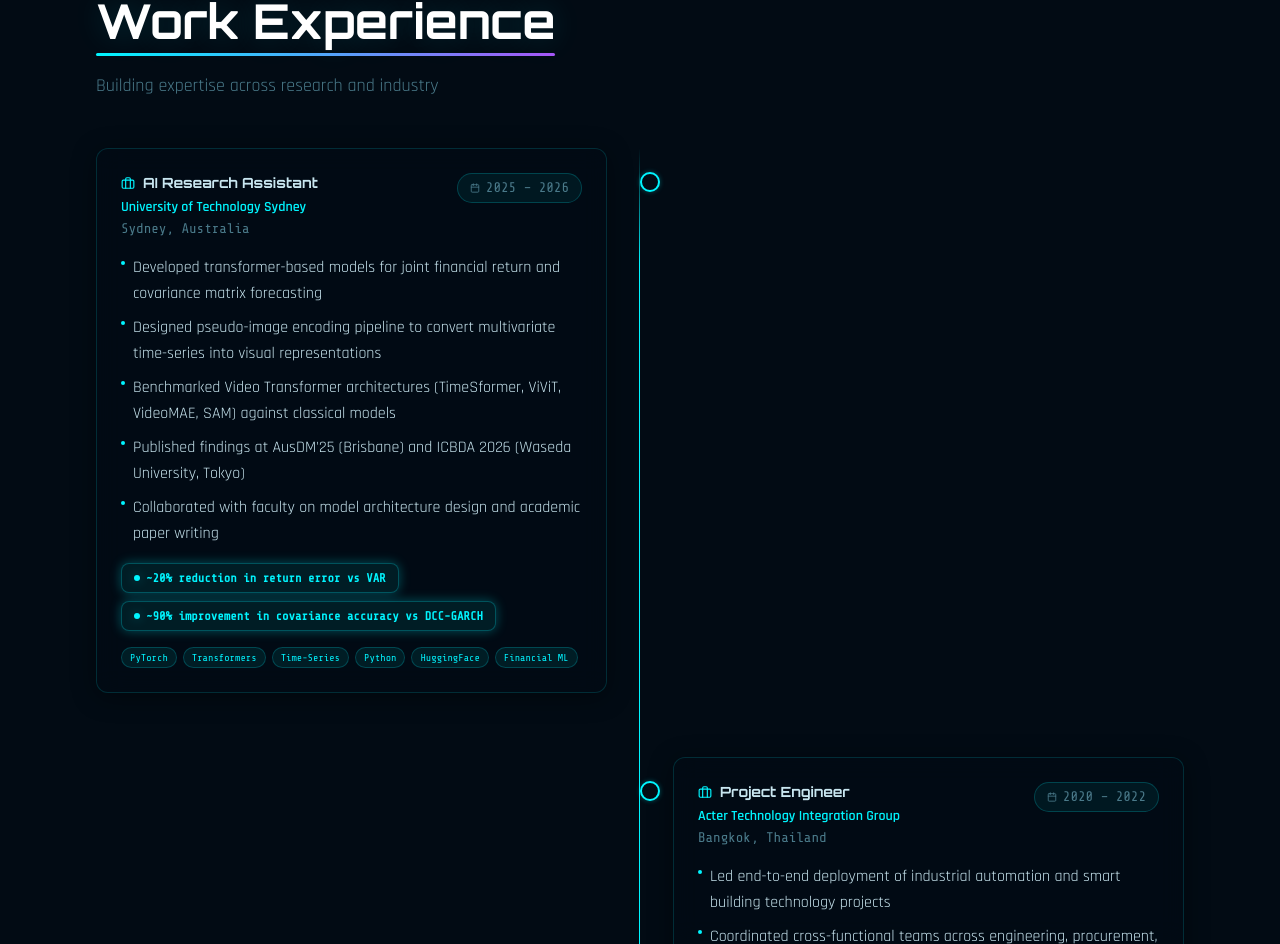
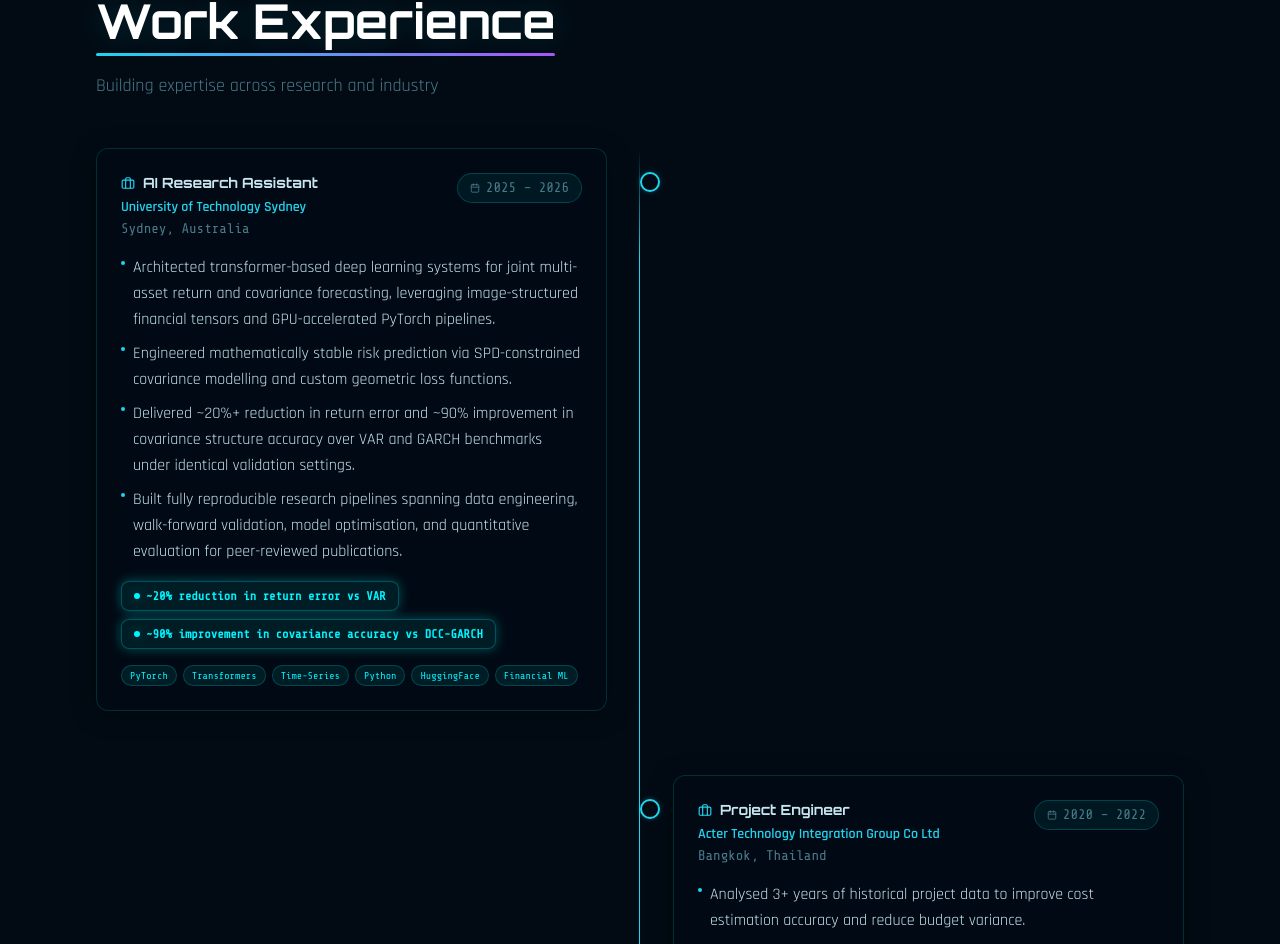
Before and after one commit to KittituchW/portfolio, a React (Vite) app: page / in a window 1280 px wide. Shown: the part 1856-2800 px from the top of the page. Built offline with nearby package versions, Linux system fonts and the light colour scheme.

Commit message:
update information from resume

```diff
--- a/src/App.tsx
+++ b/src/App.tsx
@@ -1,3 +1,4 @@
+import { CustomCursor } from '@/components/ui/CustomCursor'
 import { ParticleCanvas } from '@/components/canvas/ParticleCanvas'
 import { Navbar } from '@/components/layout/Navbar'
 import { Footer } from '@/components/layout/Footer'
@@ -13,6 +14,8 @@ import { Contact } from '@/components/sections/Contact'
 export default function App() {
   return (
     <div className="relative min-h-screen" style={{ background: 'var(--bg)' }}>
+      <CustomCursor />
+
       {/* Particle canvas — fixed behind everything */}
       <ParticleCanvas />
 
--- a/src/data/resume.ts
+++ b/src/data/resume.ts
@@ -83,18 +83,12 @@ export const profile = {
   bio: `Machine Learning Engineer and Data Scientist specialising in deep learning,
 time-series forecasting, and production ML systems. Published researcher
 at AusDM'25 and ICBDA 2026.`,
-  about: `I'm a Machine Learning Engineer and Data Scientist with a strong foundation in
-deep learning, transformer architectures, and production ML systems. My research focuses
-on applying video transformer models to financial time-series forecasting, achieving
-state-of-the-art results over classical multivariate models. I hold a Master of Data Science
-from the University of Technology Sydney (GPA 6.78/7.0) and am the recipient of the
-prestigious UTS President's Scholarship. I'm passionate about bridging cutting-edge research
-with real-world deployable systems.`,
+  about: `I'm a Machine Learning Engineer and Data Scientist specialising in deep learning, transformer architectures, and production ML systems. My research focuses on applying video transformer models to financial time-series forecasting, achieving state-of-the-art results over classical multivariate models. I hold a Master of Data Science and Innovation from the University of Technology Sydney (GPA 6.78/7.0) and am the recipient of the prestigious UTS President's Scholarship and International Research Scholarship. I'm passionate about bridging cutting-edge research with real-world deployable systems — from data engineering to cloud deployment using PyTorch, FastAPI, Docker, and GCP.`,
   education: {
-    degree: 'Master of Data Science',
+    degree: 'Master of Data Science and Innovation',
     institution: 'University of Technology Sydney (UTS)',
     gpa: '6.78 / 7.0',
-    scholarship: "UTS President's Scholarship recipient",
+    scholarship: "UTS President's Scholarship & International Research Scholarship recipient",
   },
   typewriterPhrases: [
     'ML Systems',
@@ -111,9 +105,9 @@ with real-world deployable systems.`,
 
 export const stats = [
   { label: 'GPA', value: 6.78, suffix: '/7.0', decimals: 2 },
-  { label: 'Publications', value: 2, suffix: '', decimals: 0 },
+  { label: 'Publications', value: 3, suffix: '', decimals: 0 },
   { label: 'Projects', value: 5, suffix: '+', decimals: 0 },
-  { label: 'Awards', value: 5, suffix: '', decimals: 0 },
+  { label: 'Awards', value: 6, suffix: '', decimals: 0 },
 ]
 
 // ============================================================
@@ -127,11 +121,10 @@ export const experiences: Experience[] = [
     period: '2025 – 2026',
     location: 'Sydney, Australia',
     bullets: [
-      'Developed transformer-based models for joint financial return and covariance matrix forecasting',
-      'Designed pseudo-image encoding pipeline to convert multivariate time-series into visual representations',
-      'Benchmarked Video Transformer architectures (TimeSformer, ViViT, VideoMAE, SAM) against classical models',
-      'Published findings at AusDM\'25 (Brisbane) and ICBDA 2026 (Waseda University, Tokyo)',
-      'Collaborated with faculty on model architecture design and academic paper writing',
+      'Architected transformer-based deep learning systems for joint multi-asset return and covariance forecasting, leveraging image-structured financial tensors and GPU-accelerated PyTorch pipelines.',
+      'Engineered mathematically stable risk prediction via SPD-constrained covariance modelling and custom geometric loss functions.',
+      'Delivered ~20%+ reduction in return error and ~90% improvement in covariance structure accuracy over VAR and GARCH benchmarks under identical validation settings.',
+      'Built fully reproducible research pipelines spanning data engineering, walk-forward validation, model optimisation, and quantitative evaluation for peer-reviewed publications.',
     ],
     metrics: [
       '~20% reduction in return error vs VAR',
@@ -140,22 +133,21 @@ export const experiences: Experience[] = [
     tags: ['PyTorch', 'Transformers', 'Time-Series', 'Python', 'HuggingFace', 'Financial ML'],
   },
   {
-    company: 'Acter Technology Integration Group',
+    company: 'Acter Technology Integration Group Co Ltd',
     role: 'Project Engineer',
     period: '2020 – 2022',
     location: 'Bangkok, Thailand',
     bullets: [
-      'Led end-to-end deployment of industrial automation and smart building technology projects',
-      'Coordinated cross-functional teams across engineering, procurement, and client management',
-      'Implemented IoT integration solutions connecting hardware systems to cloud dashboards',
-      'Managed project timelines and technical documentation for enterprise clients',
-      'Delivered system integration reports and post-deployment support documentation',
+      'Analysed 3+ years of historical project data to improve cost estimation accuracy and reduce budget variance.',
+      'Delivered data-driven progress reports and project risk assessments.',
+      'Coordinated engineering teams and vendors to ensure smooth delivery.',
+      'Applied analytical problem solving and root-cause analysis to improve reliability.',
     ],
     metrics: [
-      'Managed 5+ enterprise deployments',
-      'Reduced project delivery time by 15%',
+      '3+ years of project data analysed',
+      'Improved cost estimation accuracy',
     ],
-    tags: ['Project Management', 'IoT', 'System Integration', 'Automation', 'Documentation'],
+    tags: ['Project Management', 'Data Analysis', 'Risk Assessment', 'Coordination', 'Documentation'],
   },
 ]
 
@@ -168,10 +160,10 @@ export const projects: Project[] = [
     id: 'crypto-forecasting',
     title: 'Crypto Forecasting System',
     description:
-      'Production-ready ML forecasting system for T+2 crypto price prediction with walk-forward validation, deployed as a REST API with interactive Streamlit dashboard.',
-    tags: ['Python', 'FastAPI', 'Docker', 'Streamlit', 'Render', 'Walk-forward Validation'],
+      'Production-ready ML forecasting system predicting T+2 high prices for four cryptocurrencies. Implemented walk-forward validation, Bayesian hyperparameter optimisation, and containerised FastAPI microservices on Render with a real-time Streamlit dashboard.',
+    tags: ['Python', 'FastAPI', 'Docker', 'Streamlit', 'Render', 'Bayesian Optimisation'],
     accentColor: 'orange',
-    metrics: ['17% MAE improvement', 'T+2 horizon forecasting'],
+    metrics: ['17% MAE improvement over baseline', 'T+2 horizon forecasting', '4 cryptocurrencies'],
     icon: 'TrendingUp',
     link: 'https://github.com/KittituchW',
   },
@@ -179,7 +171,7 @@ export const projects: Project[] = [
     id: 'resume-optimizer',
     title: 'Smart Resume Optimizer',
     description:
-      'Hybrid NLP pipeline with RAG-powered ATS-optimized resume rewriting using BERT-based NER for skill extraction and LangChain for context-aware generation.',
+      'Hybrid NLP pipeline using BERT-based NER, fuzzy matching, and rule-based parsing to extract structured data from PDF resumes. RAG-powered rewriting injects ATS keyword patterns and role-specific skill clusters into the LLM for standards-aligned optimisation.',
     tags: ['Django', 'BERT', 'NER', 'RAG', 'LangChain', 'PDF'],
     accentColor: 'cyan',
     icon: 'FileText',
@@ -189,10 +181,10 @@ export const projects: Project[] = [
     id: 'fake-news-detection',
     title: 'AI Fake News Detection',
     description:
-      'Hybrid NLP classification system combining XGBoost with TF-IDF and engineered linguistic features for high-accuracy fake news detection.',
+      'Hybrid NLP classification combining TF-IDF, sentiment polarity, lexical diversity, and stylistic ratios with XGBoost for high-accuracy misinformation detection. Deployed as a lightweight Streamlit inference system.',
     tags: ['XGBoost', 'TF-IDF', 'Streamlit', 'NLP', 'Feature Engineering'],
     accentColor: 'green',
-    metrics: ['96.13% accuracy'],
+    metrics: ['96.13% classification accuracy'],
     icon: 'Shield',
     link: 'https://github.com/KittituchW',
   },
@@ -200,7 +192,7 @@ export const projects: Project[] = [
     id: 'airbnb-pipeline',
     title: 'Airbnb & Census ELT Pipeline',
     description:
-      'Cloud ELT pipelines with Airflow orchestration, dbt transformations, SCD2 snapshots, and Gold-tier datamarts on BigQuery using Medallion Architecture.',
+      'Cloud ELT pipelines using Airflow orchestration, dbt snapshots (SCD2), and Medallion Architecture on GCP. Delivered Gold-tier datamarts on BigQuery with fully documented modelling decisions.',
     tags: ['Airflow', 'dbt', 'GCP', 'BigQuery', 'SCD2', 'Medallion Architecture'],
     accentColor: 'purple',
     icon: 'Database',
@@ -210,7 +202,7 @@ export const projects: Project[] = [
     id: 'mindful-chat',
     title: 'Mindful Chat',
     description:
-      'Empathetic mental health chatbot using fine-tuned LLMs with LoRA training, achieving nuanced emotional understanding and supportive conversation flows.',
+      'Empathetic mental health chatbot using fine-tuned LLMs with LoRA training. Evaluated via blind human evaluation and deployed on Streamlit. Winner of the UTS AI Showcase Tech Festival.',
     tags: ['LLMs', 'LoRA', 'Fine-tuning', 'Streamlit', 'HuggingFace'],
     accentColor: 'orange',
     award: '🏆 Best Project — UTS AI Showcase',
@@ -225,30 +217,44 @@ export const projects: Project[] = [
 
 export const publications: Publication[] = [
   {
+    title: 'Transforming Image-Structured Financial Time Series for the Joint Model of Return and Covariance',
+    conference: 'IEEE Transactions on Artificial Intelligence',
+    location: 'Under Review',
+    date: '2026',
+    badge: 'IEEE TAI — Under Review',
+    findings: [
+      'Novel covariance-as-image augmentation encoding cross-asset correlations as pixel-level spatial features for TimeSformer',
+      'Learnable asset and positional embeddings preserving asset-specific identity across spatial dimensions',
+      '~28% return RMSE reduction vs VARIMA and ~99.4% covariance error reduction vs DCC-GARCH (Frobenius norm) across 10 assets under 2025 Trump Tariff stress regime',
+    ],
+    tags: ['TimeSformer', 'Covariance-as-Image', 'Positional Embeddings', 'SPD', 'Financial ML'],
+    accentColor: 'purple',
+  },
+  {
     title: 'Comparative Evaluation of Video Transformer Architectures for Joint Financial Return and Covariance Matrix Forecasting',
-    conference: 'ICBDA 2026',
+    conference: 'ICBDA 2026 — 11th International Conference on Big Data Analytics',
     location: 'Waseda University, Tokyo, Japan',
     date: 'April 11, 2026',
     badge: 'ICBDA 2026',
     findings: [
-      '23% RMSE reduction over VARIMA',
-      '90%+ covariance geometry improvement vs DCC-GARCH',
-      'VideoMAE & SAM identified as strongest architectures',
+      'Benchmarked TimeSformer, ViViT, VideoMAE, and SAM in a unified Two-Head transformer',
+      '~23% RMSE reduction over VARIMA; covariance geometry improved by 90%+ vs DCC-GARCH',
+      'VideoMAE and SAM identified as strongest architectures for cross-asset co-movement modelling',
     ],
     tags: ['TimeSformer', 'ViViT', 'VideoMAE', 'SAM', 'SPD', 'Cholesky'],
     accentColor: 'purple',
     link: 'https://dl.acm.org/doi/10.1145/3717052.3726388',
   },
   {
-    title: "Image-Structured Financial Time Series: Time-Space Transformers for Joint Return and Covariance Forecasting",
-    conference: "AusDM'25",
+    title: 'Modelling Financial Time Series of Returns and Covariance Matrices Using Time-Space Transformers',
+    conference: "AusDM'25 — 23rd Australasian Data Science and Machine Learning Conference",
     location: 'Brisbane, Australia',
     date: 'November 26, 2025',
     badge: "AusDM'25",
     findings: [
-      '20.6% return error reduction vs VAR',
-      '~90% covariance error reduction vs VAR & DCC-GARCH',
-      'First to show video transformers outperform classical multivariate models',
+      '20.6% return error reduction vs VAR; ~90% covariance error reduction vs VAR & DCC-GARCH',
+      'Among the first studies showing video transformers outperform classical multivariate forecasting models',
+      'Proposed image-structured representation of multi-asset financial time series for transformer-based forecasting',
     ],
     tags: ['Transformer', 'Financial Time Series', 'Pseudo-image', 'Spatial Encoding'],
     accentColor: 'cyan',
@@ -263,10 +269,10 @@ export const publications: Publication[] = [
 export const radarData = [
   { subject: 'Machine Learning', score: 92 },
   { subject: 'Deep Learning', score: 90 },
-  { subject: 'NLP', score: 82 },
-  { subject: 'MLOps', score: 85 },
-  { subject: 'Data Engineering', score: 80 },
-  { subject: 'Cloud/Infra', score: 75 },
+  { subject: 'NLP', score: 85 },
+  { subject: 'MLOps', score: 87 },
+  { subject: 'Data Engineering', score: 82 },
+  { subject: 'Time Series', score: 90 },
 ]
 
 export const skillGroups: SkillGroup[] = [
@@ -284,10 +290,10 @@ export const skillGroups: SkillGroup[] = [
     category: 'Deep Learning',
     skills: [
       { name: 'PyTorch', level: 92 },
-      { name: 'TensorFlow', level: 80 },
+      { name: 'TensorFlow/Keras', level: 80 },
       { name: 'HuggingFace', level: 88 },
       { name: 'GPU Training', level: 85 },
-      { name: 'Fine-tuning', level: 83 },
+      { name: 'Model Fine-tuning', level: 83 },
     ],
   },
   {
@@ -296,8 +302,18 @@ export const skillGroups: SkillGroup[] = [
       { name: 'BERT/LLMs', level: 88 },
       { name: 'spaCy', level: 80 },
       { name: 'TF-IDF', level: 90 },
-      { name: 'Text Classification', level: 87 },
       { name: 'RAG', level: 82 },
+      { name: 'Vector Databases', level: 78 },
+    ],
+  },
+  {
+    category: 'Time Series',
+    skills: [
+      { name: 'TimeSformer', level: 92 },
+      { name: 'VAR/ARIMA', level: 88 },
+      { name: 'GARCH/DCC-GARCH', level: 85 },
+      { name: 'SPD Matrices', level: 82 },
+      { name: 'Cholesky Decomposition', level: 80 },
     ],
   },
   {
@@ -306,48 +322,40 @@ export const skillGroups: SkillGroup[] = [
       { name: 'Docker', level: 88 },
       { name: 'FastAPI', level: 90 },
       { name: 'Git/CI-CD', level: 85 },
-      { name: 'Streamlit', level: 92 },
-      { name: 'LangChain', level: 80 },
+      { name: 'MLflow / W&B', level: 80 },
+      { name: 'LangChain / N8N', level: 80 },
     ],
   },
   {
     category: 'Data Eng',
     skills: [
       { name: 'Airflow', level: 82 },
-      { name: 'dbt', level: 80 },
-      { name: 'BigQuery', level: 85 },
+      { name: 'dbt (SCD2)', level: 80 },
+      { name: 'BigQuery / GCP', level: 85 },
       { name: 'PySpark', level: 75 },
-      { name: 'GCP', level: 82 },
-    ],
-  },
-  {
-    category: 'Cloud',
-    skills: [
-      { name: 'GCP', level: 82 },
-      { name: 'AWS', level: 65 },
-      { name: 'Snowflake', level: 70 },
-      { name: 'Vercel', level: 85 },
-      { name: 'Render', level: 83 },
+      { name: 'ETL/ELT Pipelines', level: 83 },
     ],
   },
 ]
 
 export const allTechTags = [
   // Languages
-  'Python', 'TypeScript', 'SQL',
+  'Python', 'SQL', 'R', 'Bash',
   // ML/DL
   'PyTorch', 'TensorFlow', 'scikit-learn', 'XGBoost', 'LightGBM', 'CatBoost',
   'HuggingFace', 'LoRA', 'Fine-tuning', 'BERT', 'Transformers', 'RAG',
   // NLP
   'spaCy', 'TF-IDF', 'NER', 'LangChain',
+  // Time Series
+  'TimeSformer', 'VAR/ARIMA', 'GARCH', 'SPD Matrices', 'Cholesky',
   // MLOps
-  'Docker', 'FastAPI', 'Streamlit', 'Git', 'CI/CD',
+  'Docker', 'FastAPI', 'Streamlit', 'Git', 'CI/CD', 'MLflow', 'W&B', 'N8N',
   // Data Engineering
   'Airflow', 'dbt', 'BigQuery', 'PySpark', 'SCD2',
   // Cloud
-  'GCP', 'AWS', 'Snowflake', 'Vercel', 'Render',
+  'GCP', 'AWS', 'Snowflake', 'Render',
   // Tools
-  'Jupyter', 'Pandas', 'NumPy', 'Matplotlib', 'Django',
+  'Jupyter', 'Pandas', 'NumPy', 'Tableau', 'Django', 'OpenCV',
 ]
 
 // ============================================================
@@ -360,7 +368,7 @@ export const awards: Award[] = [
     org: 'University of Technology Sydney',
     year: '2026',
     description:
-      'Fully funded research scholarship awarded on a competitive merit basis to outstanding HDR candidates.',
+      'Fully funded research scholarship valued at AUD $39,000 per annum (tax-free). Awarded competitively based on academic merit, research experience, and publication record.',
     icon: 'Trophy',
     accentColor: 'gold',
     metric: 'AUD $39,000 p.a. (tax-free)',
@@ -370,25 +378,25 @@ export const awards: Award[] = [
     org: 'University of Technology Sydney',
     year: '2026',
     description:
-      'Full tuition scholarship for outstanding international HDR candidates demonstrating research excellence.',
+      'Full tuition fee scholarship awarded to outstanding international Higher Degree by Research candidates in recognition of exceptional research potential.',
     icon: 'Award',
     accentColor: 'cyan',
   },
   {
-    title: 'TD School Merit Award',
+    title: 'TD School Merit Award for Outstanding Academic Achievement',
     org: 'University of Technology Sydney',
     year: '2025',
     description:
-      'Awarded to top 10% of graduating students with WAM ≥ 85, formally recorded on AHEGS.',
+      'Awarded to top 10% of graduating students with WAM ≥ 85. Officially recorded on Australian Higher Education Graduation Statement (AHEGS).',
     icon: 'Medal',
     accentColor: 'purple',
   },
   {
-    title: 'Best Project Award — UTS AI Showcase',
+    title: 'Best Project Award — UTS AI Showcase Tech Festival',
     org: 'University of Technology Sydney',
     year: '2025',
     description:
-      'Winner for Mindful Chat — an empathetic mental health chatbot using fine-tuned LLMs with LoRA training.',
+      'Winner for Mindful Chat — an empathetic mental health chatbot using fine-tuned LLMs with LoRA training, blind human evaluation, and Streamlit deployment.',
     icon: 'Star',
     accentColor: 'orange',
   },
@@ -397,17 +405,17 @@ export const awards: Award[] = [
     org: 'University of Technology Sydney',
     year: '2025',
     description:
-      'Top score in entire cohort using an optimised XGBoost model with engineered features.',
+      'Top score in entire cohort. Demonstrated that a well-optimised XGBoost model with advanced feature engineering can outperform complex neural network and ensemble models.',
     icon: 'Zap',
     accentColor: 'green',
     metric: 'AUROC 0.9997',
   },
   {
     title: '3rd Place Best Presentation (Cohort Voted)',
-    org: 'University of Technology Sydney',
+    org: 'UTS Data Visualisation and Narratives',
     year: '2025',
     description:
-      'Recognised for exceptional data storytelling in the Sydney Airbnb Market Dashboard project.',
+      'Recognised for exceptional data storytelling in the project: Unlocking Airbnb Success in Sydney (Sydney Airbnb Market Dashboard).',
     icon: 'BarChart2',
     accentColor: 'cyan',
   },
--- a/src/styles/globals.css
+++ b/src/styles/globals.css
@@ -5,22 +5,30 @@
 :root {
   --bg: #020b14;
   --bg2: #030f1c;
-  --cyan: #00f5ff;
-  --cyan2: #00bcd4;
-  --orange: #ff6b35;
+  --cyan: #22d3ee;
+  --cyan2: #06b6d4;
+  --orange: #f472b6;
+  --pink: #f472b6;
   --green: #39ff14;
   --purple: #a855f7;
   --text: #c8e6f0;
   --muted: #4a7a8a;
-  --card: rgba(0, 245, 255, 0.04);
-  --border: rgba(0, 245, 255, 0.15);
-  --glow: 0 0 20px rgba(0, 245, 255, 0.3);
+  --card: rgba(34, 211, 238, 0.04);
+  --border: rgba(34, 211, 238, 0.15);
+  --glow: 0 0 20px rgba(34, 211, 238, 0.3);
+  --gradient-main: linear-gradient(135deg, #22d3ee 0%, #a855f7 50%, #f472b6 100%);
 }
 
 * {
   margin: 0;
   padding: 0;
   box-sizing: border-box;
+}
+
+@media (pointer: fine) {
+  *, *::before, *::after {
+    cursor: none !important;
+  }
 }
 
 html {
@@ -56,7 +64,7 @@ body {
 
 /* Selection */
 ::selection {
-  background: rgba(0, 245, 255, 0.3);
+  background: rgba(34, 211, 238, 0.3);
   color: #fff;
 }
 
@@ -75,11 +83,11 @@ body {
 
 @keyframes pulse-glow {
   0%, 100% {
-    box-shadow: 0 0 5px rgba(0, 245, 255, 0.3);
+    box-shadow: 0 0 5px rgba(34, 211, 238, 0.3);
     transform: scale(1);
   }
   50% {
-    box-shadow: 0 0 20px rgba(0, 245, 255, 0.8);
+    box-shadow: 0 0 20px rgba(34, 211, 238, 0.8);
     transform: scale(1.05);
   }
 }
@@ -100,8 +108,8 @@ body {
 }
 
 @keyframes glow-pulse-orange {
-  0%, 100% { box-shadow: 0 0 5px rgba(255, 107, 53, 0.3); }
-  50% { box-shadow: 0 0 20px rgba(255, 107, 53, 0.8); }
+  0%, 100% { box-shadow: 0 0 5px rgba(244, 114, 182, 0.3); }
+  50% { box-shadow: 0 0 20px rgba(244, 114, 182, 0.8); }
 }
 
 @keyframes glow-pulse-green {
@@ -139,11 +147,11 @@ body {
 .font-mono-tech { font-family: 'Share Tech Mono', monospace; }
 
 .text-glow {
-  text-shadow: 0 0 10px rgba(0, 245, 255, 0.7), 0 0 20px rgba(0, 245, 255, 0.4);
+  text-shadow: 0 0 10px rgba(34, 211, 238, 0.7), 0 0 20px rgba(34, 211, 238, 0.4);
 }
 
 .text-glow-orange {
-  text-shadow: 0 0 10px rgba(255, 107, 53, 0.7), 0 0 20px rgba(255, 107, 53, 0.4);
+  text-shadow: 0 0 10px rgba(244, 114, 182, 0.7), 0 0 20px rgba(244, 114, 182, 0.4);
 }
 
 .text-glow-green {
@@ -188,7 +196,9 @@ body {
   background: linear-gradient(
     90deg,
     transparent 0%,
-    var(--cyan) 50%,
+    #22d3ee 25%,
+    #a855f7 50%,
+    #f472b6 75%,
     transparent 100%
   );
   background-size: 200% 100%;
@@ -240,7 +250,7 @@ body {
 
 /* Gradient text */
 .gradient-text {
-  background: linear-gradient(135deg, var(--cyan) 0%, var(--purple) 100%);
+  background: linear-gradient(135deg, #22d3ee 0%, #a855f7 50%, #f472b6 100%);
   -webkit-background-clip: text;
   -webkit-text-fill-color: transparent;
   background-clip: text;
@@ -254,10 +264,10 @@ body {
 
 /* Hover glow utilities */
 .hover-glow-cyan:hover {
-  box-shadow: 0 0 25px rgba(0, 245, 255, 0.4);
+  box-shadow: 0 0 25px rgba(34, 211, 238, 0.4);
 }
 .hover-glow-orange:hover {
-  box-shadow: 0 0 25px rgba(255, 107, 53, 0.4);
+  box-shadow: 0 0 25px rgba(244, 114, 182, 0.4);
 }
 .hover-glow-green:hover {
   box-shadow: 0 0 25px rgba(57, 255, 20, 0.4);
@@ -275,7 +285,7 @@ body {
 /* Recharts custom */
 .recharts-polar-grid-concentric-polygon,
 .recharts-polar-grid-concentric-circle {
-  stroke: rgba(0, 245, 255, 0.2) !important;
+  stroke: rgba(34, 211, 238, 0.2) !important;
 }
 
 .recharts-polar-angle-axis-tick-value {
--- a/tailwind.config.ts
+++ b/tailwind.config.ts
@@ -17,21 +17,23 @@ const config: Config = {
         bg: '#020b14',
         bg2: '#030f1c',
         cyan: {
-          DEFAULT: '#00f5ff',
-          2: '#00bcd4',
+          DEFAULT: '#22d3ee',
+          2: '#06b6d4',
         },
-        orange: '#ff6b35',
+        pink: '#f472b6',
+        orange: '#f472b6',
         green: '#39ff14',
         purple: '#a855f7',
         text: '#c8e6f0',
         muted: '#4a7a8a',
       },
       boxShadow: {
-        glow: '0 0 20px rgba(0,245,255,0.3)',
-        'glow-lg': '0 0 40px rgba(0,245,255,0.4)',
-        'glow-orange': '0 0 20px rgba(255,107,53,0.3)',
+        glow: '0 0 20px rgba(34,211,238,0.3)',
+        'glow-lg': '0 0 40px rgba(34,211,238,0.4)',
+        'glow-orange': '0 0 20px rgba(244,114,182,0.3)',
         'glow-green': '0 0 20px rgba(57,255,20,0.3)',
         'glow-purple': '0 0 20px rgba(168,85,247,0.3)',
+        'glow-pink': '0 0 20px rgba(244,114,182,0.3)',
       },
       backdropBlur: {
         xs: '2px',
@@ -46,8 +48,8 @@ const config: Config = {
       },
       keyframes: {
         'pulse-glow': {
-          '0%, 100%': { boxShadow: '0 0 5px rgba(0,245,255,0.3)', transform: 'scale(1)' },
-          '50%': { boxShadow: '0 0 20px rgba(0,245,255,0.8)', transform: 'scale(1.05)' },
+          '0%, 100%': { boxShadow: '0 0 5px rgba(34,211,238,0.3)', transform: 'scale(1)' },
+          '50%': { boxShadow: '0 0 20px rgba(34,211,238,0.8)', transform: 'scale(1.05)' },
         },
         float: {
           '0%, 100%': { transform: 'translateY(0px)' },
```
Also changed, not shown: src/components/sections/Publications.tsx (+11 -14 lines), src/components/ui/CustomCursor.tsx (added, +108 -0 lines), 4 other files (tests, documents, lock files or other folders).
